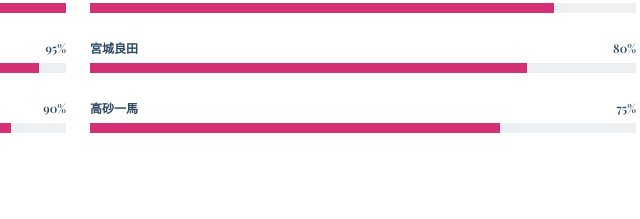
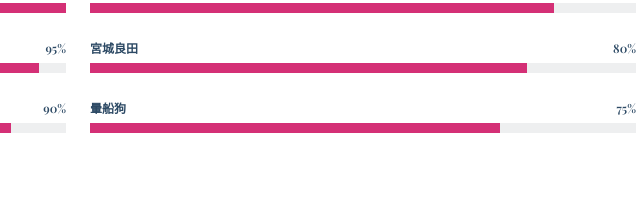
Before and after one commit to LiohoPU20322/LiohoPU20322.github.io, a plain HTML site: page index.html in a window 1280 px wide. Shown: the part 1741-1960 px from the top of the page, 562-1202 px from the left. Drawn offline with nearby package versions, Linux system fonts and the light colour scheme; a web font is replaced by a local one.

Commit message:
Update index.html

```diff
--- a/index.html
+++ b/index.html
@@ -195,7 +195,7 @@
         </div><!-- End Skills Item -->
 
         <div class="progress">
-          <span class="skill"><span>高砂一馬</span> <i class="val">75%</i></span>
+          <span class="skill"><span>暈船狗</span> <i class="val">75%</i></span>
           <div class="progress-bar-wrap">
             <div class="progress-bar" role="progressbar" aria-valuenow="75" aria-valuemin="0" aria-valuemax="100"></div>
           </div>
```
